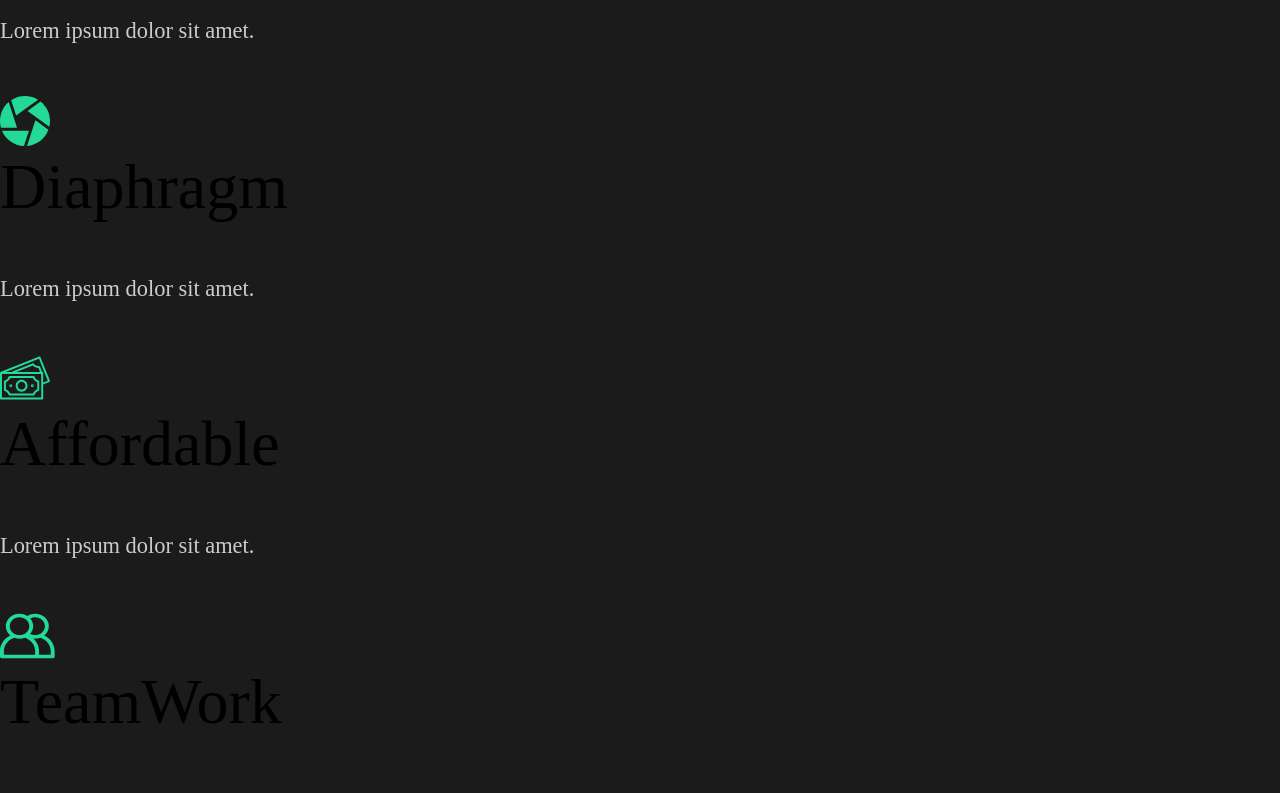
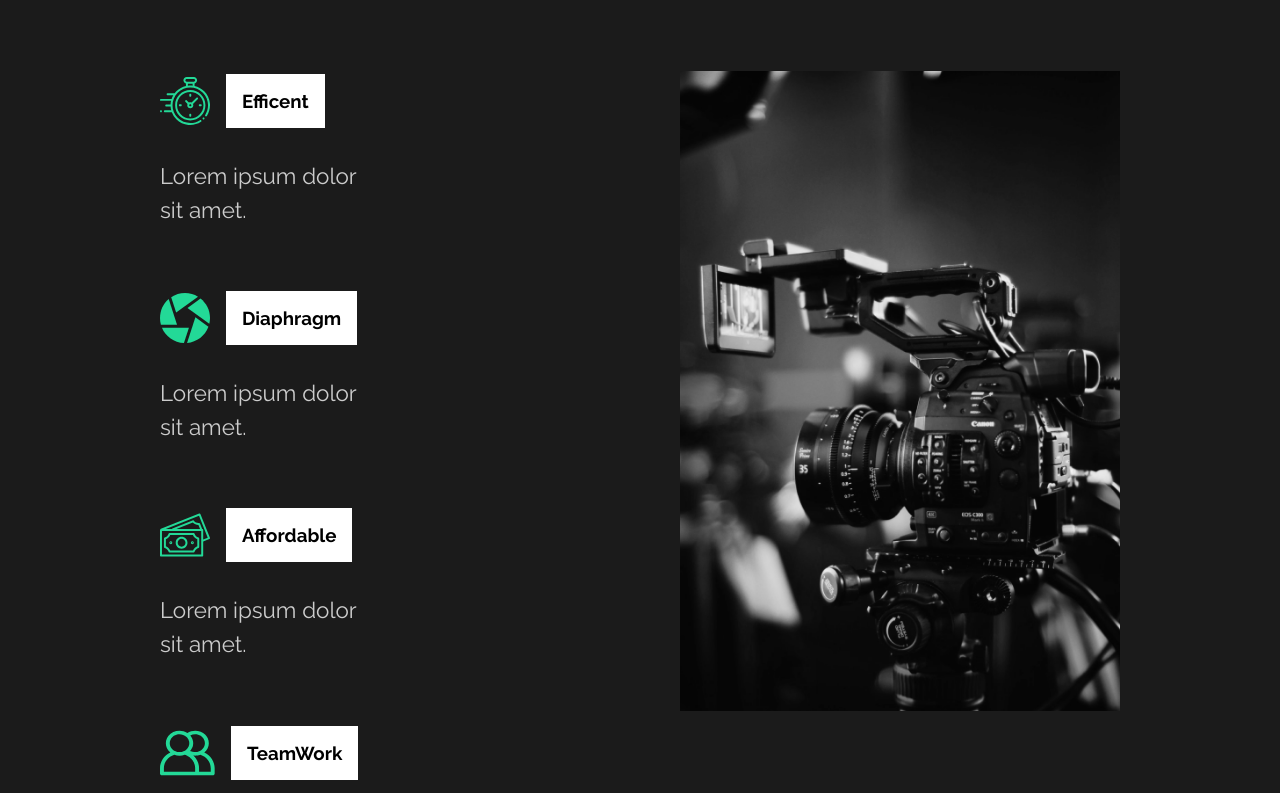
Before and after one commit to Omkar001-afk/create, a React (Create React App) app: page / in a window 1280 px wide. Shown: the part 1040-1833 px from the top of the page. Built offline with nearby package versions, Linux system fonts and the light colour scheme.

Commit message:
style added

```diff
--- a/public/index.html
+++ b/public/index.html
@@ -15,6 +15,12 @@
       user's mobile device or desktop. See https://developers.google.com/web/fundamentals/web-app-manifest/
     -->
     <link rel="manifest" href="%PUBLIC_URL%/manifest.json" />
+    <link rel="preconnect" href="https://fonts.googleapis.com" />
+    <link rel="preconnect" href="https://fonts.gstatic.com" crossorigin />
+    <link
+      href="https://fonts.googleapis.com/css2?family=Lobster&family=Raleway:wght@400;700&display=swap"
+      rel="stylesheet"
+    />
     <!--
       Notice the use of %PUBLIC_URL% in the tags above.
       It will be replaced with the URL of the `public` folder during the build.
--- a/src/components/About/About.jsx
+++ b/src/components/About/About.jsx
@@ -1,6 +1,6 @@
 import React from "react";
 import home1 from "../../img/home1.png";
-import styled from "styled-components";
+import { Ab, Desc, Hide, Img } from "../Style/style_compo";
 
 const About = () => {
   return (
@@ -31,32 +31,5 @@ const About = () => {
     </Ab>
   );
 };
-const Ab = styled.div`
-  min-height: 90vh;
-  display: flex;
-  align-items: center;
-  justify-content: space-between;
-  padding: 5rem 10rem;
-  color: white;
-`;
-const Desc = styled.div`
-  flex: 1;
-  padding-right: 5rem;
-  h2 {
-    font-weight: lighter;
-  }
-`;
-const Img = styled.div`
-  flex: 1;
-  overflow: hidden;
-  img {
-    width: 100%;
-    height: 80vh;
-    object-fit: cover;
-  }
-`;
-const Hide = styled.div`
-  overflow: hidden;
-`;
 
 export default About;
--- a/src/components/Faq/Faq.jsx
+++ b/src/components/Faq/Faq.jsx
@@ -1,8 +1,9 @@
 import React from "react";
-
+import styled from "styled-components";
+import { Ab } from "../Style/style_compo";
 const Faq = () => {
   return (
-    <div className="faq">
+    <FAQ>
       <h2>
         Any questions?<span>FAQ</span>
       </h2>
@@ -12,30 +13,60 @@ const Faq = () => {
           <p>Lorem ipsum dolor sit amet.</p>
           <p>Lorem ipsum, dolor sit amet consectetur adipisicing elit.</p>
         </div>
+        <div className="faq-line"></div>
       </div>
       <div className="question">
         <h4>What Products do you offer?</h4>
         <div className="ans">
           <p>Lorem ipsum dolor sit amet.</p>
           <p>Lorem ipsum, dolor sit amet consectetur adipisicing elit.</p>
-        </div>
+        </div>{" "}
+        <div className="faq-line"></div>
       </div>
       <div className="question">
         <h4>Differrent Payment Methods</h4>
         <div className="ans">
           <p>Lorem ipsum dolor sit amet.</p>
           <p>Lorem ipsum, dolor sit amet consectetur adipisicing elit.</p>
-        </div>
+        </div>{" "}
+        <div className="faq-line"></div>
       </div>
       <div className="question">
         <h4>Dail Schedule</h4>
         <div className="ans">
           <p>Lorem ipsum dolor sit amet.</p>
           <p>Lorem ipsum, dolor sit amet consectetur adipisicing elit.</p>
-        </div>
+        </div>{" "}
+        <div className="faq-line"></div>
       </div>
-    </div>
+    </FAQ>
   );
 };
+const FAQ = styled(Ab)`
+  display: block;
+  span {
+    display: block;
+  }
+  h2 {
+    padding-bottom: 2rem;
+    font-weight: lighter;
+  }
+  .faq-line {
+    background: #cccccc;
+    height: 0.2rem;
+    margin: 2rem 0rem;
+    width: 100%;
+  }
+  .question {
+    padding: 3rem 0rem;
+    cursor: pointer;
+  }
+  .ans {
+    padding: 2rem 0rem;
+    p {
+      padding: 1rem 0rem;
+    }
+  }
+`;
 
 export default Faq;
--- a/src/components/Services/Services.jsx
+++ b/src/components/Services/Services.jsx
@@ -4,49 +4,77 @@ import clock from "../../img/clock.svg";
 import diaph from "../../img/diaphragm.svg";
 import money from "../../img/money.svg";
 import tw from "../../img/teamwork.svg";
+import { Ab, Desc, Img } from "../Style/style_compo";
+import styled from "styled-components";
 const Services = () => {
   return (
-    <div className="services">
-      <div className="desc">
+    <Service>
+      <Desc>
         <h2>
           High <span>quality</span> services.
         </h2>
-        <div className="cards">
-          <div className="card">
+        <Cards>
+          <Card>
             <div className="icon">
               <img src={clock} alt="clock" />
-              <h2>Efficent</h2>
+              <h3>Efficent</h3>
             </div>
             <p>Lorem ipsum dolor sit amet.</p>
-          </div>{" "}
-          <div className="card">
+          </Card>{" "}
+          <Card>
             <div className="icon">
               <img src={diaph} alt="diaph" />
-              <h2>Diaphragm</h2>
+              <h3>Diaphragm</h3>
             </div>
             <p>Lorem ipsum dolor sit amet.</p>
-          </div>{" "}
-          <div className="card">
+          </Card>{" "}
+          <Card>
             <div className="icon">
               <img src={money} alt="money" />
-              <h2>Affordable</h2>
+              <h3>Affordable</h3>
             </div>
             <p>Lorem ipsum dolor sit amet.</p>
-          </div>{" "}
-          <div className="card">
+          </Card>{" "}
+          <Card>
             <div className="icon">
               <img src={tw} alt="tw" />
-              <h2>TeamWork</h2>
+              <h3>TeamWork</h3>
             </div>
             <p>Lorem ipsum dolor sit amet.</p>
-          </div>
-        </div>
-      </div>
-      <div className="img">
+          </Card>
+        </Cards>
+      </Desc>
+      <Img>
         <img src={home2} alt="" />
-      </div>
-    </div>
+      </Img>
+    </Service>
   );
 };
+const Service = styled(Ab)`
+  h2 {
+    padding-bottom: 5rem;
+  }
+  p {
+    width: 70%;
+    padding: 2rem 0rem 4rem 0rem;
+  }
+`;
+const Cards = styled.div`
+  display: flex;
+  flex-wrap: wrap;
+`;
+const Card = styled.div`
+  flex-basis: 20rem;
+  .icon {
+    display: flex;
+    align-items: center;
+    h3 {
+      margin-left: 1rem;
+      background: white;
+      color: black;
+      padding: 1rem;
+    }
+  }
+`;
 
 export default Services;
--- a/src/components/Style/globalStyle.jsx
+++ b/src/components/Style/globalStyle.jsx
@@ -7,6 +7,7 @@ const GlobalStyle = createGlobalStyle`
 }
 body{
     background: #1b1b1b;
+    font-family: 'Raleway',sans-serif;
 }
 button{
    font-weight: bold;
@@ -17,6 +18,7 @@ button{
    background: transparent;
    color: white;
    transition: all 0.5s ease;
+   font-family: 'Raleway',sans-serif;
    &:hover{
        background-color: #23d997;
        color: white;
@@ -31,6 +33,7 @@ h3{
 }
 h4{
     font-weight: bold;
+    font-size: 2rem;
     }
 span{
     font-weight:bold;
--- /dev/null
+++ b/src/components/Style/style_compo.jsx
@@ -0,0 +1,29 @@
+import styled from "styled-components";
+
+export const Ab = styled.div`
+  min-height: 90vh;
+  display: flex;
+  align-items: center;
+  justify-content: space-between;
+  padding: 5rem 10rem;
+  color: white;
+`;
+export const Desc = styled.div`
+  flex: 1;
+  padding-right: 5rem;
+  h2 {
+    font-weight: lighter;
+  }
+`;
+export const Img = styled.div`
+  flex: 1;
+  overflow: hidden;
+  img {
+    width: 100%;
+    height: 80vh;
+    object-fit: cover;
+  }
+`;
+export const Hide = styled.div`
+  overflow: hidden;
+`;
```
